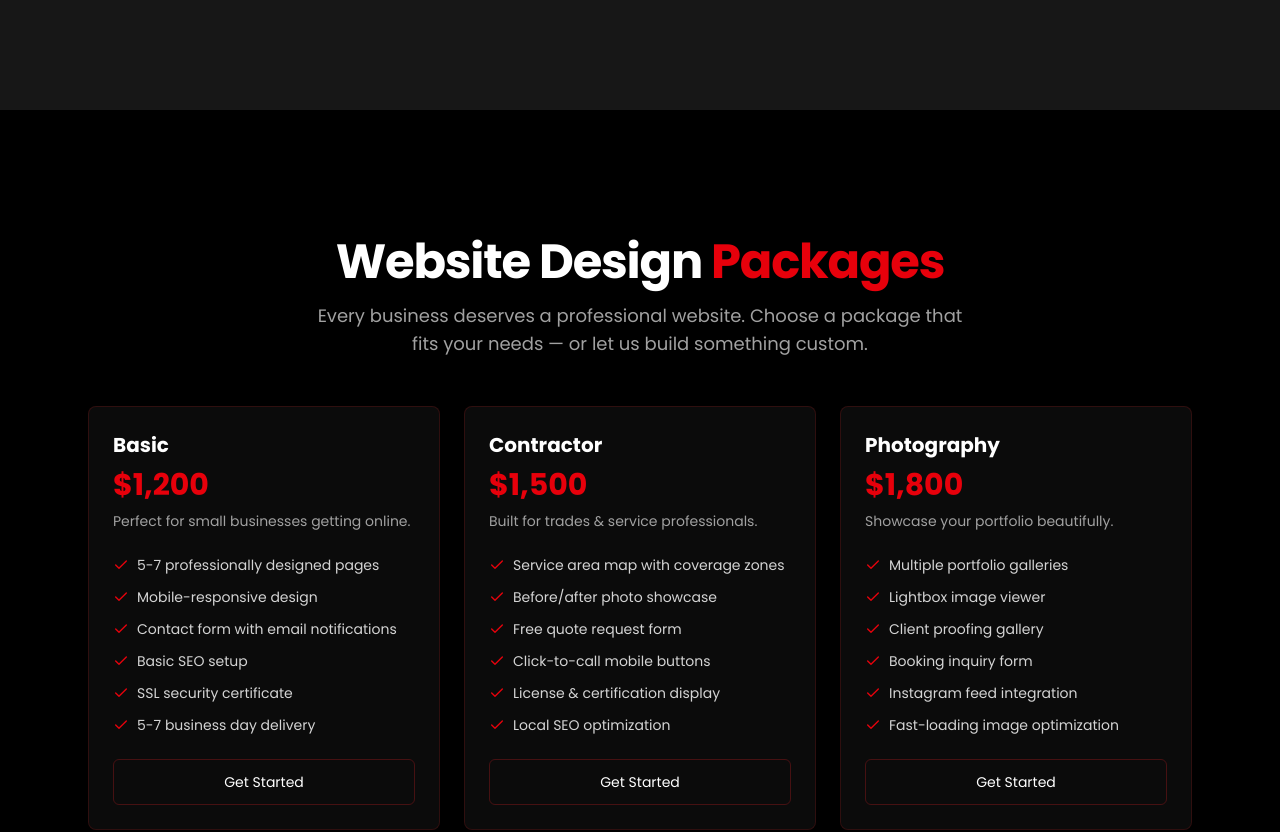
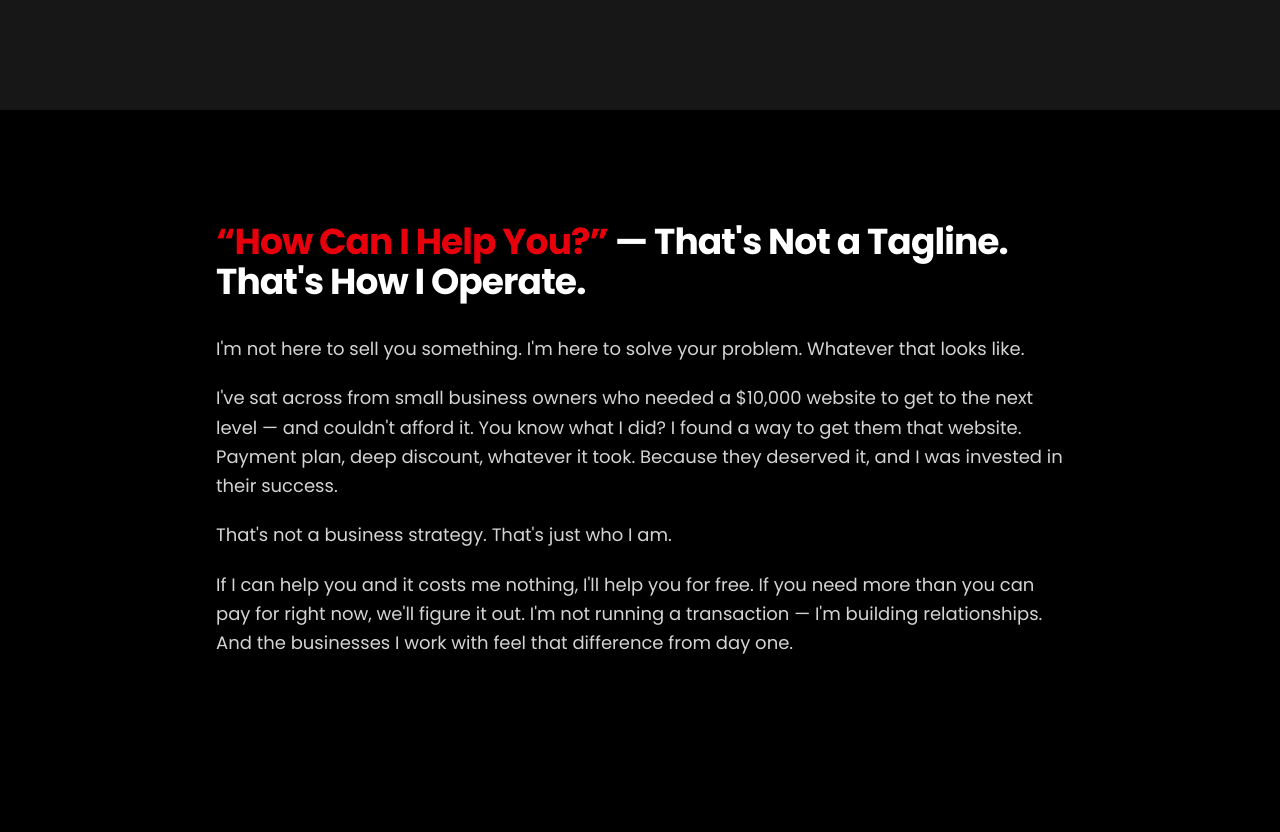
Before and after one commit to AIFriendDan/hcihytech, a Next.js app: page / in a window 1280 px wide. Shown: the part 1188-2020 px from the top of the page. Built offline with nearby package versions, Linux system fonts and the light colour scheme; no server answers.

Commit message:
feat: add Our Philosophy section, update About bio and headshot, remove Computer Repair

```diff
--- /dev/null
+++ b/app/components/OurPhilosophy.tsx
@@ -0,0 +1,48 @@
+'use client'
+
+import { motion, Variants } from 'framer-motion'
+
+const container: Variants = {
+  hidden: { opacity: 0, y: 50 },
+  show: {
+    opacity: 1,
+    y: 0,
+    transition: { type: 'spring', stiffness: 50, damping: 20 },
+  },
+}
+
+export default function OurPhilosophy() {
+  return (
+    <section id="philosophy" className="w-full bg-black py-20 sm:py-28">
+      <motion.div
+        className="container mx-auto max-w-4xl px-6"
+        variants={container}
+        initial="hidden"
+        whileInView="show"
+        viewport={{ once: true, amount: 0.3 }}
+      >
+        <h2 className="text-3xl font-bold tracking-tight text-white sm:text-4xl mb-8">
+          <span className="text-red-600">&ldquo;How Can I Help You?&rdquo;</span> &mdash; That&apos;s Not a Tagline. That&apos;s How I Operate.
+        </h2>
+        <div className="space-y-5 text-lg leading-relaxed text-neutral-300">
+          <p>
+            I&apos;m not here to sell you something. I&apos;m here to solve your problem. Whatever that looks like.
+          </p>
+          <p>
+            I&apos;ve sat across from small business owners who needed a $10,000 website to get to the next level
+            &mdash; and couldn&apos;t afford it. You know what I did? I found a way to get them that website.
+            Payment plan, deep discount, whatever it took. Because they deserved it, and I was invested in their success.
+          </p>
+          <p>
+            That&apos;s not a business strategy. That&apos;s just who I am.
+          </p>
+          <p>
+            If I can help you and it costs me nothing, I&apos;ll help you for free. If you need more than you can pay
+            for right now, we&apos;ll figure it out. I&apos;m not running a transaction &mdash; I&apos;m building
+            relationships. And the businesses I work with feel that difference from day one.
+          </p>
+        </div>
+      </motion.div>
+    </section>
+  )
+}
--- a/app/page.tsx
+++ b/app/page.tsx
@@ -1,5 +1,6 @@
 import HchyHero from './components/HchyHero'
 import HchyAbout from './components/HchyAbout'
+import OurPhilosophy from './components/OurPhilosophy'
 import WebDesignPackages from './components/WebDesignPackages'
 import AiServices from './components/AiServices'
 import ItServices from './components/ItServices'
@@ -11,6 +12,7 @@ export default function HchyLandingPage() {
     <div className="flex min-h-screen flex-col bg-black text-white">
       <HchyHero />
       <HchyAbout />
+      <OurPhilosophy />
       <WebDesignPackages />
       <AiServices />
       <ItServices />
```
